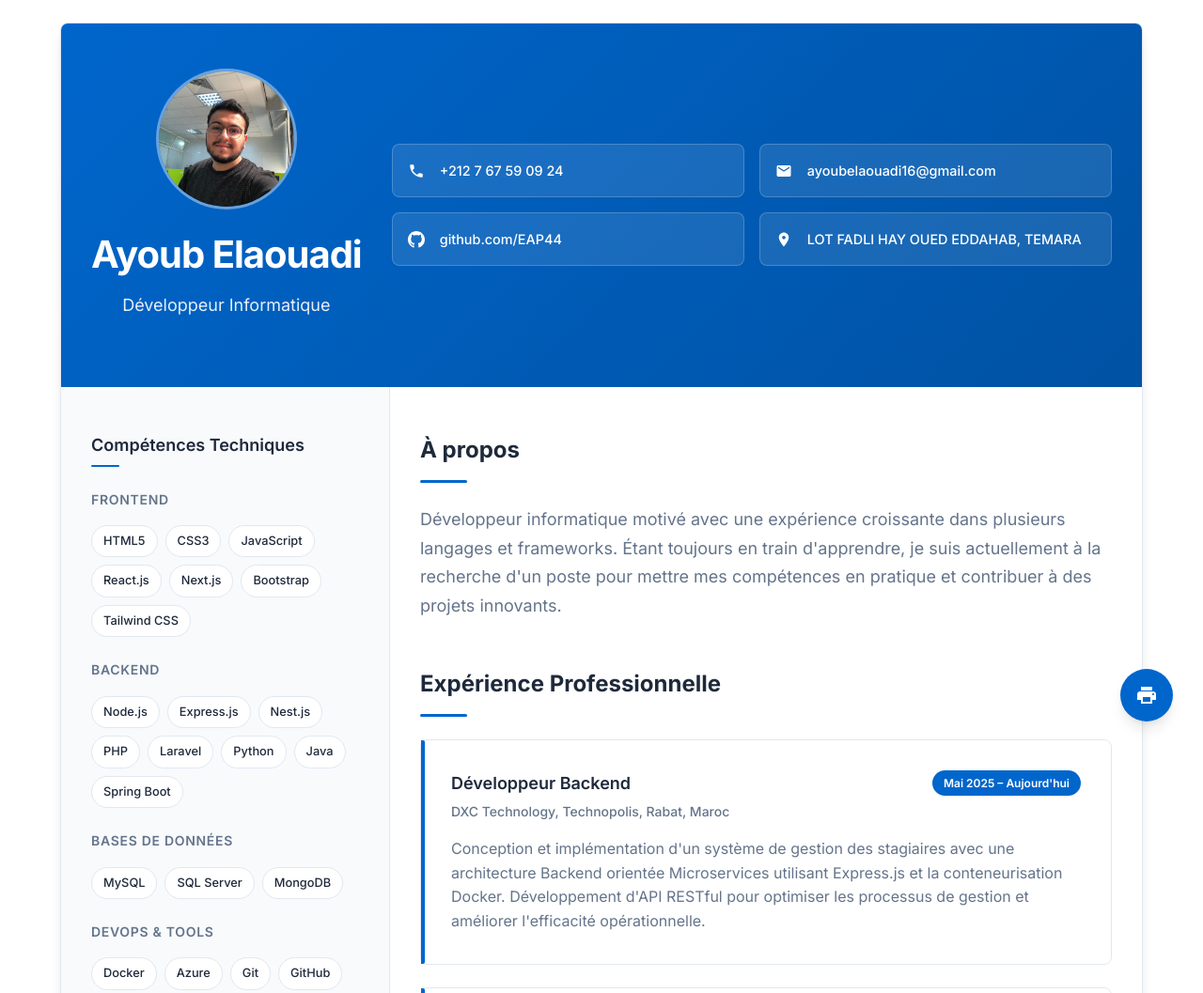
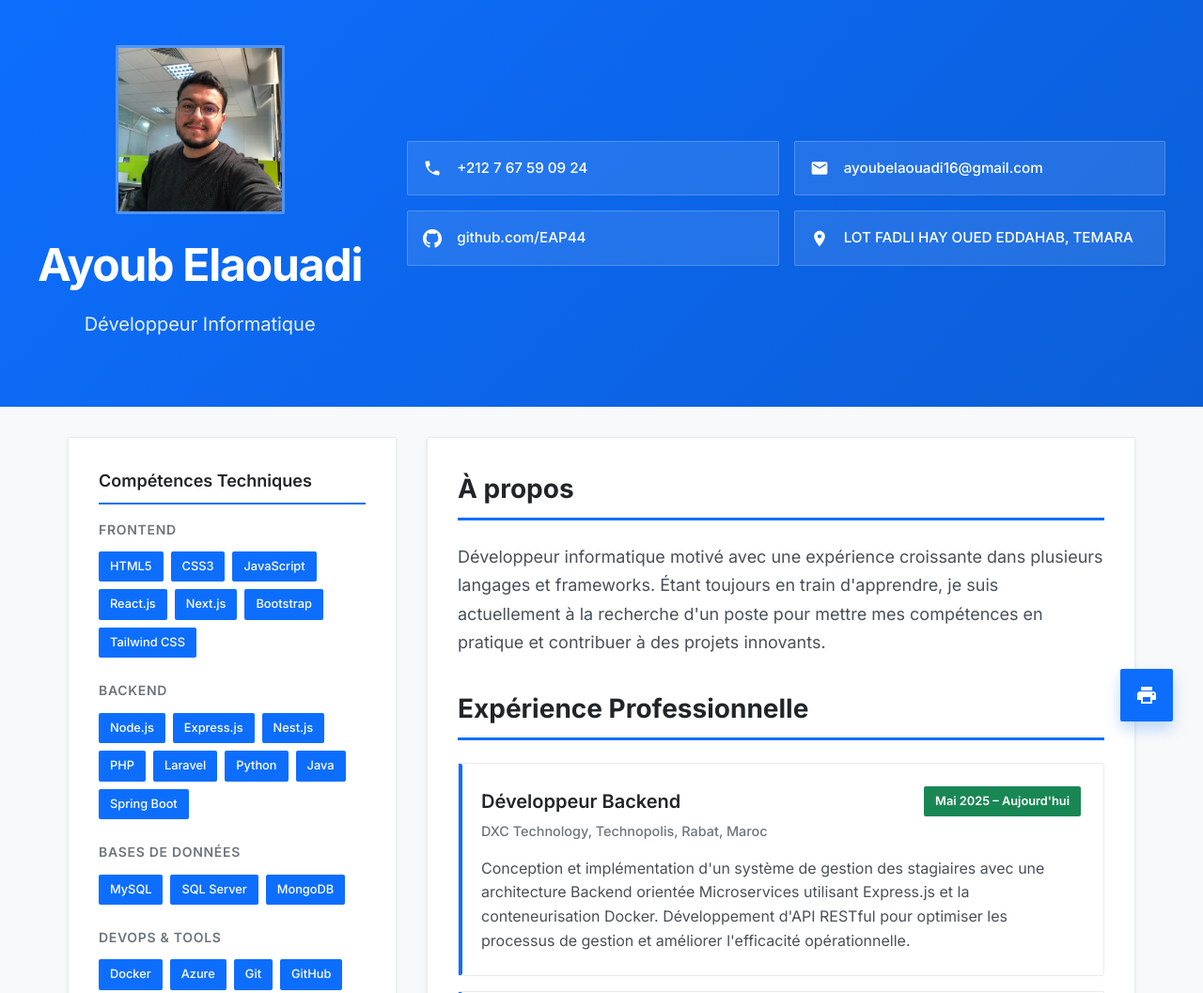
Before and after one commit to EAP44/Resume, a plain HTML site: page index.html in a window 1280 px wide. Shown: the top 1057 px of the page at 94% size. Drawn offline with Linux system fonts and the light colour scheme.

Commit message:
Update index.html

```diff
--- a/index.html
+++ b/index.html
@@ -7,22 +7,24 @@
     <link href="https://fonts.googleapis.com/css2?family=Inter:wght@300;400;500;600;700&display=swap" rel="stylesheet">
     <style>
         :root {
-            --primary-color: #0066cc;
-            --secondary-color: #f8fafc;
-            --accent-color: #e11d48;
-            --text-primary: #1e293b;
-            --text-secondary: #64748b;
-            --text-muted: #94a3b8;
-            --border-color: #e2e8f0;
-            --shadow-sm: 0 1px 2px 0 rgba(0, 0, 0, 0.05);
-            --shadow-md: 0 4px 6px -1px rgba(0, 0, 0, 0.1), 0 2px 4px -1px rgba(0, 0, 0, 0.06);
-            --shadow-lg: 0 10px 15px -3px rgba(0, 0, 0, 0.1), 0 4px 6px -2px rgba(0, 0, 0, 0.05);
-            --border-radius: 8px;
-            --spacing-xs: 0.5rem;
-            --spacing-sm: 1rem;
-            --spacing-md: 1.5rem;
-            --spacing-lg: 2rem;
-            --spacing-xl: 3rem;
+            --primary: #0d6efd;
+            --secondary: #6c757d;
+            --success: #198754;
+            --info: #0dcaf0;
+            --warning: #ffc107;
+            --danger: #dc3545;
+            --light: #f8f9fa;
+            --dark: #212529;
+            --white: #ffffff;
+            --gray-100: #f8f9fa;
+            --gray-200: #e9ecef;
+            --gray-300: #dee2e6;
+            --gray-400: #ced4da;
+            --gray-500: #adb5bd;
+            --gray-600: #6c757d;
+            --gray-700: #495057;
+            --gray-800: #343a40;
+            --gray-900: #212529;
         }
 
         * {
@@ -34,39 +36,36 @@
         body {
             font-family: 'Inter', -apple-system, BlinkMacSystemFont, 'Segoe UI', Roboto, sans-serif;
             line-height: 1.6;
-            color: var(--text-primary);
-            background: #ffffff;
+            color: var(--gray-900);
+            background: var(--light);
             font-size: 16px;
             -webkit-font-smoothing: antialiased;
             -moz-osx-font-smoothing: grayscale;
         }
 
-        .container {
-            max-width: 1200px;
-            margin: 0 auto;
-            padding: var(--spacing-md);
-        }
-
-        .resume-wrapper {
-            background: #ffffff;
-            border-radius: var(--border-radius);
-            box-shadow: var(--shadow-lg);
-            overflow: hidden;
-            border: 1px solid var(--border-color);
+        .container-fluid {
+            width: 100%;
+            padding: 0;
         }
 
         /* Header Section */
         .header {
-            background: linear-gradient(135deg, var(--primary-color) 0%, #0052a3 100%);
-            color: white;
-            padding: var(--spacing-xl) var(--spacing-lg);
+            background: linear-gradient(135deg, var(--primary) 0%, #0b5ed7 100%);
+            color: var(--white);
+            padding: 3rem 2rem;
             position: relative;
+            min-height: 40vh;
+            display: flex;
+            align-items: center;
         }
 
         .header-content {
+            max-width: 1200px;
+            margin: 0 auto;
+            width: 100%;
             display: grid;
             grid-template-columns: auto 1fr;
-            gap: var(--spacing-lg);
+            gap: 3rem;
             align-items: center;
         }
 
@@ -78,115 +77,116 @@
         }
 
         .profile-image {
-            width: 150px;
-            height: 150px;
-            border-radius: 50%;
-            background: rgba(255, 255, 255, 0.15);
-            border: 3px solid rgba(255, 255, 255, 0.3);
+            width: 180px;
+            height: 180px;
+            border-radius: 2px;
+            background: rgba(255, 255, 255, 0.1);
+            border: 3px solid rgba(255, 255, 255, 0.2);
             display: flex;
             align-items: center;
             justify-content: center;
-            font-size: 2.5rem;
+            font-size: 3rem;
             font-weight: 700;
-            margin-bottom: var(--spacing-sm);
-            backdrop-filter: blur(10px);
+            margin-bottom: 1rem;
+            overflow: hidden;
         }
 
         .profile-image img {
             width: 100%;
             height: 100%;
-            border-radius: 50%;
             object-fit: cover;
         }
+
         .name {
-            font-size: 2.5rem;
+            font-size: 3rem;
             font-weight: 700;
-            margin-bottom: var(--spacing-xs);
+            margin-bottom: 0.5rem;
             letter-spacing: -0.025em;
         }
 
         .job-title {
-            font-size: 1.125rem;
+            font-size: 1.25rem;
             font-weight: 400;
             opacity: 0.9;
-            margin-bottom: var(--spacing-md);
+            margin-bottom: 1.5rem;
         }
 
         .contact-grid {
             display: grid;
-            grid-template-columns: repeat(auto-fit, minmax(280px, 1fr));
-            gap: var(--spacing-sm);
+            grid-template-columns: repeat(auto-fit, minmax(300px, 1fr));
+            gap: 1rem;
         }
 
         .contact-item {
             display: flex;
             align-items: center;
-            gap: var(--spacing-sm);
-            padding: var(--spacing-sm);
+            gap: 1rem;
+            padding: 1rem;
             background: rgba(255, 255, 255, 0.1);
-            border-radius: var(--border-radius);
-            transition: all 0.2s ease;
+            border-radius: 2px;
+            transition: all 0.3s ease;
             cursor: pointer;
             border: 1px solid rgba(255, 255, 255, 0.2);
         }
 
         .contact-item:hover {
             background: rgba(255, 255, 255, 0.2);
-            transform: translateY(-1px);
+            transform: translateY(-2px);
         }
 
         .contact-icon {
-            width: 18px;
-            height: 18px;
+            width: 20px;
+            height: 20px;
             flex-shrink: 0;
         }
 
         .contact-text {
-            font-size: 0.9rem;
+            font-size: 0.95rem;
             font-weight: 500;
         }
 
         /* Main Content */
         .main-content {
+            max-width: 1200px;
+            margin: 0 auto;
+            padding: 2rem;
             display: grid;
             grid-template-columns: 350px 1fr;
-            min-height: 600px;
+            gap: 2rem;
+            min-height: 60vh;
         }
 
         /* Sidebar */
         .sidebar {
-            background: var(--secondary-color);
-            padding: var(--spacing-xl) var(--spacing-lg);
-            border-right: 1px solid var(--border-color);
+            background: var(--white);
+            padding: 2rem;
+            border-radius: 2px;
+            box-shadow: 0 0.125rem 0.25rem rgba(0, 0, 0, 0.075);
+            border: 1px solid var(--gray-200);
+            height: fit-content;
         }
 
         .sidebar-section {
-            margin-bottom: var(--spacing-xl);
+            margin-bottom: 2rem;
+        }
+
+        .sidebar-section:last-child {
+            margin-bottom: 0;
         }
 
         .sidebar-title {
             font-size: 1.125rem;
             font-weight: 600;
-            color: var(--text-primary);
-            margin-bottom: var(--spacing-md);
+            color: var(--gray-900);
+            margin-bottom: 1rem;
             position: relative;
-            padding-bottom: var(--spacing-xs);
-        }
-
-        .sidebar-title::after {
-            content: '';
-            position: absolute;
-            bottom: 0;
-            left: 0;
-            width: 30px;
-            height: 2px;
-            background: var(--primary-color);
-            border-radius: 1px;
+            padding-bottom: 0.5rem;
+            border-bottom: 2px solid var(--primary);
         }
 
         /* Skills */
         .skills-category {
-            margin-bottom: var(--spacing-md);
+            margin-bottom: 1.5rem;
         }
 
         .skills-category:last-child {
@@ -196,8 +196,8 @@
         .skills-category-title {
             font-size: 0.875rem;
             font-weight: 600;
-            color: var(--text-secondary);
-            margin-bottom: var(--spacing-sm);
+            color: var(--gray-600);
+            margin-bottom: 0.75rem;
             text-transform: uppercase;
             letter-spacing: 0.05em;
         }
@@ -205,25 +205,22 @@
         .skills-list {
             display: flex;
             flex-wrap: wrap;
-            gap: var(--spacing-xs);
+            gap: 0.5rem;
         }
 
         .skill-tag {
-            background: white;
-            color: var(--text-primary);
+            background: var(--primary);
+            color: var(--white);
             padding: 0.375rem 0.75rem;
-            border-radius: 20px;
+            border-radius: 2px;
             font-size: 0.8rem;
             font-weight: 500;
-            border: 1px solid var(--border-color);
-            transition: all 0.2s ease;
+            transition: all 0.3s ease;
         }
 
         .skill-tag:hover {
-            background: var(--primary-color);
-            color: white;
+            background: #0b5ed7;
             transform: translateY(-1px);
-            box-shadow: var(--shadow-sm);
         }
 
         /* Languages */
@@ -231,8 +228,8 @@
             display: flex;
             justify-content: space-between;
             align-items: center;
-            padding: var(--spacing-sm) 0;
-            border-bottom: 1px solid var(--border-color);
+            padding: 0.75rem 0;
+            border-bottom: 1px solid var(--gray-200);
         }
 
         .language-item:last-child {
@@ -241,38 +238,45 @@
 
         .language-name {
             font-weight: 500;
-            color: var(--text-primary);
+            color: var(--gray-900);
         }
 
         .language-level {
             font-size: 0.875rem;
-            color: var(--text-secondary);
+            color: var(--gray-600);
+            background: var(--gray-100);
+            padding: 0.25rem 0.5rem;
+            border-radius: 2px;
         }
 
         /* Interests */
         .interests-list {
             display: flex;
             flex-wrap: wrap;
-            gap: var(--spacing-xs);
+            gap: 0.5rem;
         }
 
         .interest-tag {
-            background: white;
-            color: var(--text-secondary);
+            background: var(--gray-100);
+            color: var(--gray-700);
             padding: 0.375rem 0.75rem;
-            border-radius: var(--border-radius);
+            border-radius: 2px;
             font-size: 0.8rem;
             font-weight: 500;
-            border: 1px solid var(--border-color);
+            border: 1px solid var(--gray-200);
         }
 
         /* Content Area */
         .content {
-            padding: var(--spacing-xl) var(--spacing-lg);
+            background: var(--white);
+            padding: 2rem;
+            border-radius: 2px;
+            box-shadow: 0 0.125rem 0.25rem rgba(0, 0, 0, 0.075);
+            border: 1px solid var(--gray-200);
         }
 
         .content-section {
-            margin-bottom: var(--spacing-xl);
+            margin-bottom: 2rem;
         }
 
         .content-section:last-child {
@@ -280,46 +284,36 @@
         }
 
         .section-title {
-            font-size: 1.5rem;
+            font-size: 1.75rem;
             font-weight: 700;
-            color: var(--text-primary);
-            margin-bottom: var(--spacing-md);
+            color: var(--gray-900);
+            margin-bottom: 1.5rem;
             position: relative;
-            padding-bottom: var(--spacing-sm);
-        }
-
-        .section-title::after {
-            content: '';
-            position: absolute;
-            bottom: 0;
-            left: 0;
-            width: 50px;
-            height: 3px;
-            background: var(--primary-color);
-            border-radius: 2px;
+            padding-bottom: 0.5rem;
+            border-bottom: 3px solid var(--primary);
         }
 
         /* About Section */
         .about-text {
             font-size: 1.125rem;
             line-height: 1.7;
-            color: var(--text-secondary);
+            color: var(--gray-700);
             font-weight: 400;
         }
 
         /* Experience Items */
         .experience-item {
-            background: white;
-            border: 1px solid var(--border-color);
-            border-radius: var(--border-radius);
-            padding: var(--spacing-lg);
-            margin-bottom: var(--spacing-md);
-            transition: all 0.2s ease;
+            background: var(--gray-50);
+            border: 1px solid var(--gray-200);
+            border-radius: 2px;
+            padding: 1.5rem;
+            margin-bottom: 1rem;
+            transition: all 0.3s ease;
             position: relative;
         }
 
         .experience-item:hover {
-            box-shadow: var(--shadow-md);
+            box-shadow: 0 0.5rem 1rem rgba(0, 0, 0, 0.15);
             transform: translateY(-2px);
         }
 
@@ -330,7 +324,7 @@
             top: 0;
             bottom: 0;
             width: 4px;
-            background: var(--primary-color);
+            background: var(--primary);
             border-radius: 0 2px 2px 0;
         }
 
@@ -338,39 +332,39 @@
             display: flex;
             justify-content: space-between;
             align-items: flex-start;
-            margin-bottom: var(--spacing-sm);
+            margin-bottom: 1rem;
             flex-wrap: wrap;
-            gap: var(--spacing-sm);
+            gap: 1rem;
         }
 
         .experience-title {
-            font-size: 1.125rem;
+            font-size: 1.25rem;
             font-weight: 600;
-            color: var(--text-primary);
+            color: var(--gray-900);
             margin-bottom: 0.25rem;
         }
 
         .experience-company {
-            font-size: 0.875rem;
-            color: var(--text-secondary);
+            font-size: 0.9rem;
+            color: var(--gray-600);
             font-weight: 500;
         }
 
         .experience-period {
-            background: var(--primary-color);
-            color: white;
-            padding: 0.25rem 0.75rem;
-            border-radius: 20px;
-            font-size: 0.75rem;
+            background: var(--success);
+            color: var(--white);
+            padding: 0.375rem 0.75rem;
+            border-radius: 2px;
+            font-size: 0.8rem;
             font-weight: 600;
             white-space: nowrap;
             flex-shrink: 0;
         }
 
         .experience-description {
-            color: var(--text-secondary);
+            color: var(--gray-700);
             line-height: 1.6;
-            margin-top: var(--spacing-sm);
+            margin-top: 0.75rem;
         }
 
         /* Action Button */
@@ -378,15 +372,15 @@
             position: fixed;
             bottom: 2rem;
             right: 2rem;
-            background: var(--primary-color);
-            color: white;
+            background: var(--primary);
+            color: var(--white);
             border: none;
             width: 56px;
             height: 56px;
-            border-radius: 50%;
+            border-radius: 2px;
             cursor: pointer;
-            box-shadow: var(--shadow-lg);
-            transition: all 0.2s ease;
+            box-shadow: 0 0.5rem 1rem rgba(13, 110, 253, 0.25);
+            transition: all 0.3s ease;
             z-index: 1000;
             display: flex;
             align-items: center;
@@ -394,9 +388,9 @@
         }
 
         .action-button:hover {
-            background: #0052a3;
+            background: #0b5ed7;
             transform: translateY(-2px);
-            box-shadow: 0 12px 20px -6px rgba(0, 102, 204, 0.4);
+            box-shadow: 0 0.75rem 1.5rem rgba(13, 110, 253, 0.4);
         }
 
         .action-button svg {
@@ -404,34 +398,32 @@
             height: 24px;
         }
 
+        /* Footer */
+        .footer {
+            background: var(--gray-900);
+            color: var(--white);
+            padding: 2rem;
+            text-align: center;
+            margin-top: 3rem;
+        }
+
         /* Mobile Responsive */
         @media (max-width: 1024px) {
             .main-content {
                 grid-template-columns: 320px 1fr;
-            }
-
-            .sidebar {
-                padding: var(--spacing-lg) var(--spacing-md);
-            }
-
-            .content {
-                padding: var(--spacing-lg) var(--spacing-md);
+                padding: 1.5rem;
             }
         }
 
         @media (max-width: 768px) {
-            .container {
-                padding: var(--spacing-sm);
-            }
-
             .header {
-                padding: var(--spacing-lg) var(--spacing-md);
+                padding: 2rem 1rem;
             }
 
             .header-content {
                 grid-template-columns: 1fr;
                 text-align: center;
-                gap: var(--spacing-md);
+                gap: 2rem;
             }
 
             .profile-section {
@@ -444,16 +436,17 @@
             }
 
             .name {
-                font-size: 2rem;
+                font-size: 2.5rem;
             }
 
             .main-content {
                 grid-template-columns: 1fr;
+                gap: 1.5rem;
             }
 
-            .sidebar {
-                border-right: none;
-                border-bottom: 1px solid var(--border-color);
+            .sidebar,
+            .content {
+                padding: 1.5rem;
             }
 
             .experience-header {
@@ -464,28 +457,21 @@
             .experience-period {
                 align-self: flex-start;
             }
-
-            .action-button {
-                bottom: 1rem;
-                right: 1rem;
-                width: 48px;
-                height: 48px;
-            }
         }
 
         @media (max-width: 480px) {
             .header {
-                padding: var(--spacing-md);
+                padding: 1.5rem;
             }
 
             .profile-image {
-                width: 100px;
-                height: 100px;
+                width: 120px;
+                height: 120px;
                 font-size: 2rem;
             }
 
             .name {
-                font-size: 1.75rem;
+                font-size: 2rem;
             }
 
             .job-title {
@@ -494,33 +480,29 @@
 
             .sidebar,
             .content {
-                padding: var(--spacing-md);
+                padding: 1rem;
             }
 
-            .contact-text {
-                font-size: 0.8rem;
+            .main-content {
+                padding: 1rem;
             }
         }
 
         /* Print Styles */
         @media print {
-            .action-button {
+            .action-button,
+            .footer {
                 display: none;
             }
 
-            .resume-wrapper {
-                box-shadow: none;
-                border: none;
-            }
-
             .header {
-                background: #f8fafc !important;
-                color: var(--text-primary) !important;
+                background: var(--light) !important;
+                color: var(--gray-900) !important;
             }
 
             .contact-item {
                 background: transparent !important;
-                border: 1px solid var(--border-color) !important;
+                border: 1px solid var(--gray-300) !important;
             }
 
             .experience-item:hover {
@@ -533,7 +515,7 @@
         @keyframes fadeInUp {
             from {
                 opacity: 0;
-                transform: translateY(20px);
+                transform: translateY(30px);
             }
             to {
                 opacity: 1;
@@ -541,29 +523,37 @@
             }
         }
 
-        .resume-wrapper {
-            animation: fadeInUp 0.6s ease-out;
+        .header {
+            animation: fadeInUp 0.8s ease-out;
         }
 
-        .content-section {
-            animation: fadeInUp 0.6s ease-out;
-            animation-fill-mode: both;
+        .sidebar {
+            animation: fadeInUp 0.8s ease-out 0.2s both;
         }
 
-        .content-section:nth-child(1) { animation-delay: 0.1s; }
-        .content-section:nth-child(2) { animation-delay: 0.2s; }
-        .content-section:nth-child(3) { animation-delay: 0.3s; }
-        .content-section:nth-child(4) { animation-delay: 0.4s; }
+        .content {
+            animation: fadeInUp 0.8s ease-out 0.4s both;
+        }
+
+        .experience-item {
+            animation: fadeInUp 0.6s ease-out both;
+        }
+
+        .experience-item:nth-child(1) { animation-delay: 0.1s; }
+        .experience-item:nth-child(2) { animation-delay: 0.2s; }
+        .experience-item:nth-child(3) { animation-delay: 0.3s; }
+        .experience-item:nth-child(4) { animation-delay: 0.4s; }
     </style>
 </head>
 <body>
-    <div class="container">
-        <div class="resume-wrapper">
+    <div class="container-fluid">
         <!-- Header -->
         <header class="header">
             <div class="header-content">
                 <div class="profile-section">
-                        <div class="profile-image"><img src="img.png"></div>
+                    <div class="profile-image">
+                        <span><img src="img.png"/></span>
+                    </div>
                     <h1 class="name">Ayoub Elaouadi</h1>
                     <p class="job-title">Développeur Informatique</p>
                 </div>
@@ -760,7 +750,11 @@
                 </section>
             </main>
         </div>
-        </div>
+
+        <!-- Footer -->
+        <footer class="footer">
+            <p>&copy; 2025 Ayoub Elaouadi. Tous droits réservés.</p>
+        </footer>
     </div>
 
     <!-- Action Button -->
@@ -771,3 +765,8 @@
     </button>
 
     <script>
+        // Add copy to clipboard functionality
+        document.querySelectorAll('.contact-item').forEach(item => {
+            item.addEventListener('click', function() {
+                const text = this.getAttribute('data-copy');
+                if (text) {
```
Lines whose indentation alone changed are shown as unchanged.
